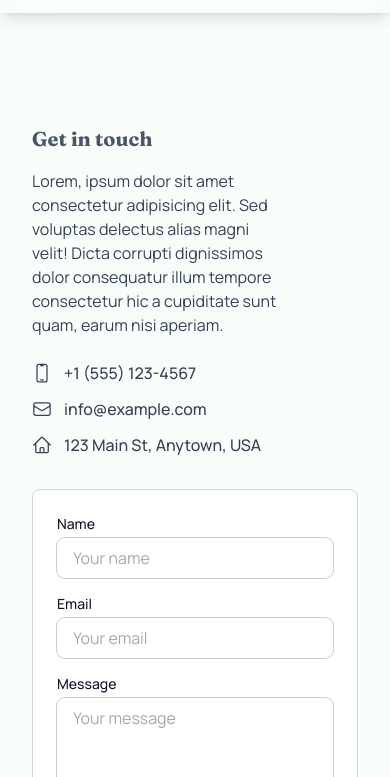
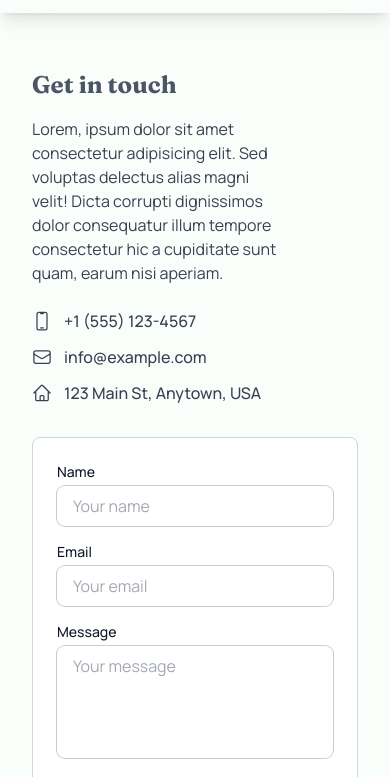
Before and after one commit to anishams10/Greenden, a plain HTML site: page contact.html in a window 390 px wide. Shown: the part 63-840 px from the top of the page. Drawn offline with nearby package versions, Linux system fonts and the light colour scheme.

Commit message:
Corrected padding for get in touch contact us

```diff
--- a/contact.html
+++ b/contact.html
@@ -50,10 +50,10 @@
   </nav>
 
     <!--Form template-->
-    <div class="mx-auto max-w-7xl px-8 py-12 md:px-20 ">
-        <div class="grid grid-cols-1 gap-8 md:grid-cols-2 py-16 items-center">
+    <div class="mx-auto max-w-7xl px-8 md:py-12 py-6 md:px-20 ">
+        <div class="grid grid-cols-1 gap-8 md:grid-cols-2 py-8 md:py-16 items-center">
     <div class="md:py-4">
-      <h1 class="md:text-3xl text-xl [font-family:'Fraunces'] font-bold whitespace-nowrap text-olive-800">Get in touch</h1>
+      <h1 class="md:text-3xl text-2xl [font-family:'Fraunces'] font-bold whitespace-nowrap text-olive-800">Get in touch</h1>
 
       <p class="mt-4 text-pretty text-gray-700 w-3/4">
         Lorem, ipsum dolor sit amet consectetur adipisicing elit. Sed voluptas delectus alias
```
